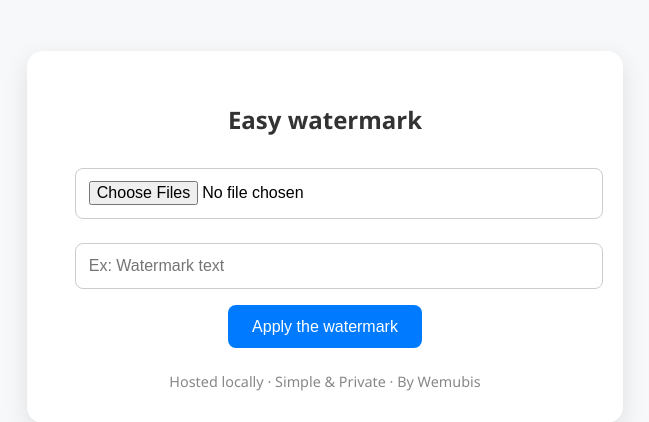
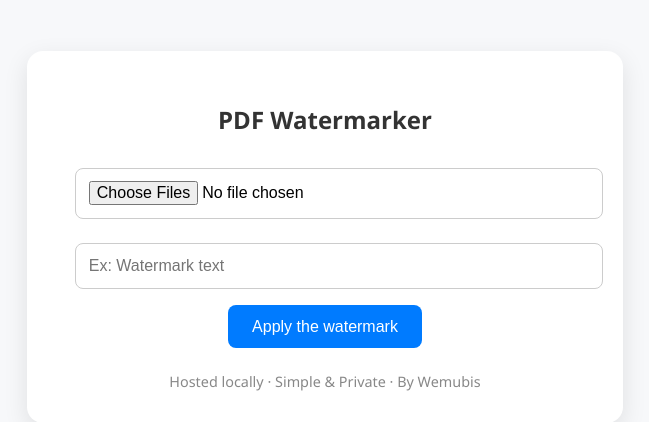
Before and after one commit to Wemubis/docker-filigrane, a Flask app: page / in a window 1280 px wide. Shown: the part 171-593 px from the top of the page, without its empty margins (315-964 px from the left). Run offline with Flask 3, Linux system fonts and the light colour scheme.

Commit message:
Name updated

```diff
--- a/app/templates/index.html
+++ b/app/templates/index.html
@@ -2,7 +2,7 @@
 <html lang="en">
 <head>
     <meta charset="UTF-8">
-    <title>PDF Watermark Tool</title>
+    <title>PDF Watermarker</title>
     <style>
         body {
             font-family: 'Segoe UI', Tahoma, Geneva, Verdana, sans-serif;
@@ -62,7 +62,7 @@
 </head>
 <body>
     <div class="container">
-        <h2>Easy watermark</h2>
+        <h2>PDF Watermarker</h2>
         <form method="POST" enctype="multipart/form-data">
             <input type="file" name="pdfs" accept=".pdf" multiple required>
             <input type="text" name="text" placeholder="Ex: Watermark text" required>
```
Also changed, not shown: README.md.
